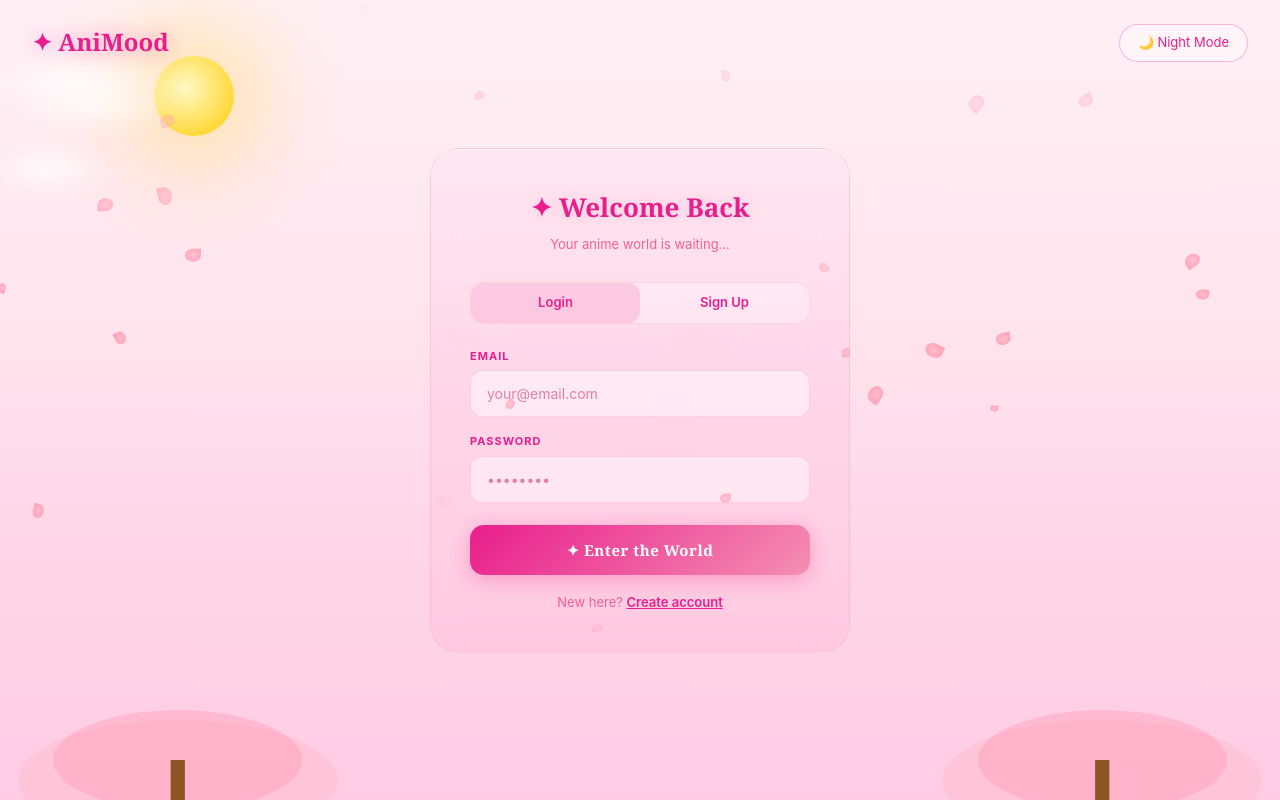
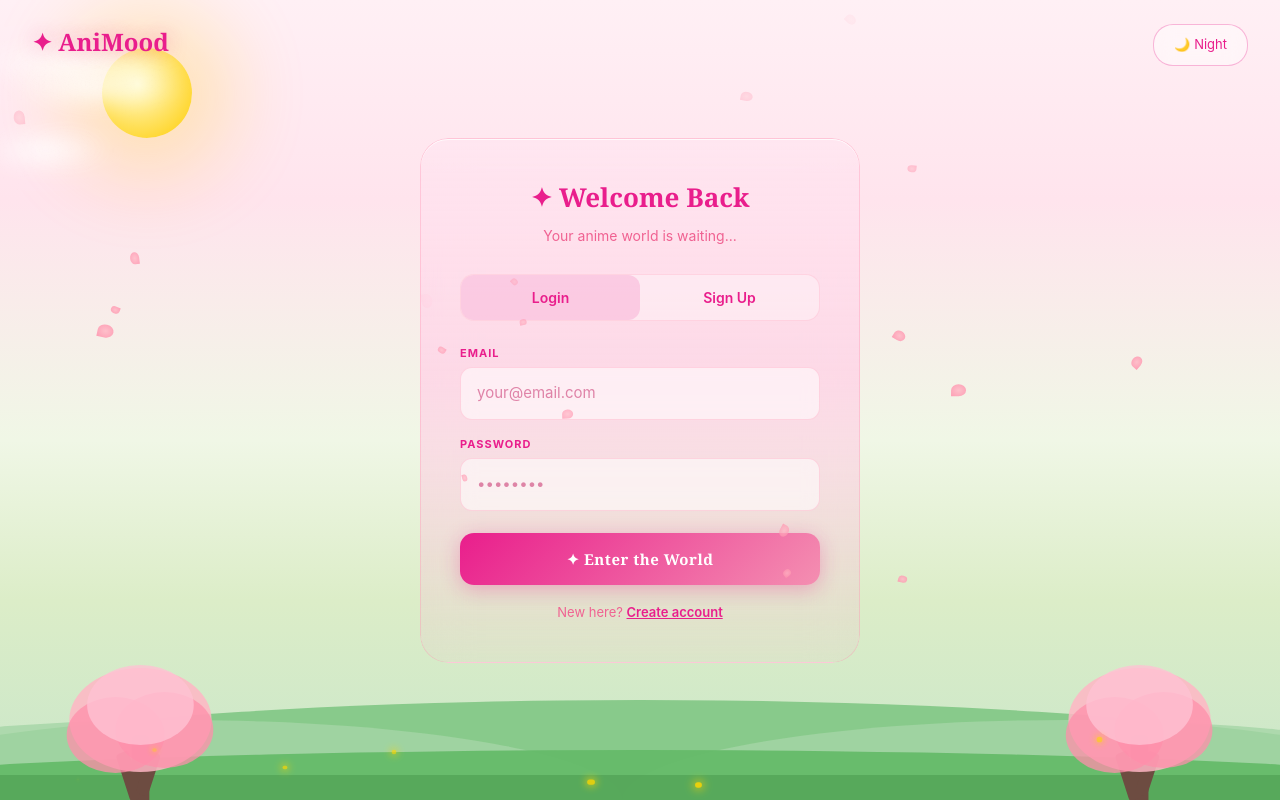
Before and after one commit to roza70/animood, a React (Vite) app: page / in a window 1280 px wide. Built offline with nearby package versions, Linux system fonts and the light colour scheme.

Commit message:
login form updated

```diff
--- a/src/pages/Landing.jsx
+++ b/src/pages/Landing.jsx
@@ -3,50 +3,48 @@ import { motion, AnimatePresence } from "framer-motion"
 
 const random = (min, max) => Math.random() * (max - min) + min
 
-const stars = Array.from({ length: 120 }, (_, i) => ({
+const stars = Array.from({ length: 100 }, (_, i) => ({
   id: i,
   x: random(0, 100),
-  y: random(0, 85),
+  y: random(0, 80),
   size: random(1, 3.5),
   delay: random(0, 6),
   duration: random(2, 5),
 }))
 
-const petals = Array.from({ length: 50 }, (_, i) => ({
+const petals = Array.from({ length: 40 }, (_, i) => ({
   id: i,
   x: random(0, 100),
   duration: random(6, 14),
   delay: random(0, 12),
-  size: random(8, 18),
-  drift: random(-150, 150),
+  size: random(8, 16),
+  drift: random(-120, 120),
   rotation: random(0, 360),
 }))
 
-// Petals that fall ON the form
-const formPetals = Array.from({ length: 15 }, (_, i) => ({
+const formPetals = Array.from({ length: 12 }, (_, i) => ({
   id: i,
-  x: random(0, 100),
+  x: random(5, 95),
   duration: random(4, 8),
   delay: random(0, 8),
   size: random(6, 12),
-  drift: random(-60, 60),
+  drift: random(-50, 50),
   rotation: random(0, 360),
 }))
 
 function DarkBackground() {
   return (
     <div className="fixed inset-0 z-0" style={{
-      background: "linear-gradient(to bottom, #010814 0%, #020f2e 40%, #051840 70%, #0a2a5e 100%)"
+      background: "linear-gradient(to bottom, #010814 0%, #020f2e 35%, #051840 65%, #0a2a5e 100%)"
     }}>
+      {/* Stars */}
       {stars.map(star => (
         <motion.div
           key={star.id}
           className="absolute rounded-full"
           style={{
-            left: `${star.x}%`,
-            top: `${star.y}%`,
-            width: star.size,
-            height: star.size,
+            left: `${star.x}%`, top: `${star.y}%`,
+            width: star.size, height: star.size,
             background: star.size > 2.5 ? "#ffd54f" : "#ffffff",
             boxShadow: star.size > 2.5 ? `0 0 ${star.size * 3}px rgba(255,213,79,0.8)` : "none",
           }}
@@ -55,19 +53,18 @@ function DarkBackground() {
         />
       ))}
 
+      {/* Shooting stars */}
       {[...Array(4)].map((_, i) => (
         <motion.div
           key={i}
           className="absolute"
           style={{
-            left: `${random(5, 70)}%`,
-            top: `${random(3, 35)}%`,
-            width: "120px",
-            height: "1.5px",
+            left: `${random(5, 70)}%`, top: `${random(3, 30)}%`,
+            width: "100px", height: "1.5px",
             background: "linear-gradient(to right, transparent, #ffffff, #ffd54f)",
             rotate: "25deg",
           }}
-          animate={{ x: [0, 300], opacity: [0, 1, 0] }}
+          animate={{ x: [0, 250], opacity: [0, 1, 0] }}
           transition={{ duration: 1.2, repeat: Infinity, delay: i * 2.5, repeatDelay: random(5, 12) }}
         />
       ))}
@@ -76,8 +73,9 @@ function DarkBackground() {
       <motion.div
         className="absolute rounded-full"
         style={{
-          width: 70, height: 70,
-          top: "7%", right: "10%",
+          width: "clamp(50px, 7vw, 80px)",
+          height: "clamp(50px, 7vw, 80px)",
+          top: "7%", right: "8%",
           background: "radial-gradient(circle at 35% 35%, #fffde7, #ffd54f)",
           boxShadow: "0 0 40px 15px rgba(255,213,79,0.2)",
         }}
@@ -86,27 +84,26 @@ function DarkBackground() {
       />
 
       {/* Waves */}
-      <div className="absolute bottom-0 left-0 right-0 overflow-hidden" style={{ height: "150px" }}>
+      <div className="absolute bottom-0 left-0 right-0 overflow-hidden" style={{ height: "clamp(80px, 15vw, 160px)" }}>
         {[0, 1, 2].map((i) => (
           <motion.div
             key={i}
             className="absolute bottom-0 left-0 right-0"
             style={{
-              height: `${60 + i * 25}px`,
+              height: `${40 + i * 20}px`,
               background: `rgba(10, 40, 120, ${0.25 + i * 0.15})`,
-              borderRadius: "60% 60% 0 0 / 30px 30px 0 0",
+              borderRadius: "60% 60% 0 0 / 20px 20px 0 0",
             }}
             animate={{ x: ["-5%", "5%", "-5%"], scaleY: [1, 1.08, 1] }}
             transition={{ duration: 3 + i * 0.8, repeat: Infinity, ease: "easeInOut", delay: i * 0.4 }}
           />
         ))}
-        {[...Array(14)].map((_, i) => (
+        {[...Array(10)].map((_, i) => (
           <motion.div
             key={i}
             className="absolute rounded-full"
             style={{
-              bottom: `${random(10, 100)}px`,
-              left: `${random(5, 95)}%`,
+              bottom: `${random(8, 70)}px`, left: `${random(5, 95)}%`,
               width: random(2, 5), height: random(2, 5),
               background: "#7ecef4",
               boxShadow: "0 0 4px 2px rgba(126,206,244,0.6)",
@@ -123,14 +120,15 @@ function DarkBackground() {
 function LightBackground() {
   return (
     <div className="fixed inset-0 z-0" style={{
-      background: "linear-gradient(to bottom, #fff0f5 0%, #ffe4ed 40%, #ffd6e7 70%, #ffcce3 100%)"
+      background: "linear-gradient(to bottom, #fff0f5 0%, #ffe4ed 25%, #f0f7e6 55%, #dcedc8 75%, #c8e6c9 100%)"
     }}>
       {/* Sun */}
       <motion.div
         className="absolute rounded-full"
         style={{
-          width: 80, height: 80,
-          top: "7%", left: "12%",
+          width: "clamp(55px, 7vw, 90px)",
+          height: "clamp(55px, 7vw, 90px)",
+          top: "6%", left: "8%",
           background: "radial-gradient(circle at 40% 40%, #fff9c4, #ffcc02)",
           boxShadow: "0 0 60px 30px rgba(255,204,2,0.15)",
         }}
@@ -140,14 +138,14 @@ function LightBackground() {
 
       {/* Clouds */}
       {[
-        { y: 10, w: 180, dur: 40, delay: 0 },
-        { y: 18, w: 130, dur: 32, delay: 8 },
-        { y: 7, w: 220, dur: 50, delay: 18 },
+        { y: 8, w: 180, dur: 40, delay: 0 },
+        { y: 16, w: 130, dur: 32, delay: 8 },
+        { y: 5, w: 220, dur: 50, delay: 18 },
       ].map((c, i) => (
         <motion.div
           key={i}
           className="absolute"
-          style={{ top: `${c.y}%`, width: c.w, height: 50 }}
+          style={{ top: `${c.y}%`, width: c.w, height: 45 }}
           animate={{ x: ["-15%", "115%"] }}
           transition={{ duration: c.dur, repeat: Infinity, delay: c.delay, ease: "linear" }}
         >
@@ -159,7 +157,7 @@ function LightBackground() {
         </motion.div>
       ))}
 
-      {/* Full screen petals */}
+      {/* Falling petals */}
       {petals.map(petal => (
         <motion.div
           key={petal.id}
@@ -168,11 +166,10 @@ function LightBackground() {
             left: `${petal.x}%`, top: "-20px",
             width: petal.size, height: petal.size * 0.8,
             background: "radial-gradient(ellipse, #ffb7c5, #ff8fab)",
-            borderRadius: "50% 50% 50% 0", opacity: 0.85,
+            borderRadius: "50% 50% 50% 0",
           }}
           animate={{
-            y: ["0vh", "110vh"],
-            x: [0, petal.drift],
+            y: ["0vh", "110vh"], x: [0, petal.drift],
             rotate: [petal.rotation, petal.rotation + 360],
             opacity: [0, 0.85, 0.85, 0],
           }}
@@ -180,16 +177,48 @@ function LightBackground() {
         />
       ))}
 
-      {/* Sakura trees bottom */}
-      <div className="absolute bottom-0 left-0 right-0">
-        <svg viewBox="0 0 1440 200" preserveAspectRatio="none" style={{ width: "100%", height: "200px" }}>
-          <ellipse cx="200" cy="180" rx="180" ry="60" fill="#ffb7c5" opacity="0.4" />
-          <ellipse cx="200" cy="160" rx="140" ry="50" fill="#ff8fab" opacity="0.35" />
-          <rect x="192" y="160" width="16" height="40" fill="#8d5524" />
-          <ellipse cx="1240" cy="180" rx="180" ry="60" fill="#ffb7c5" opacity="0.4" />
-          <ellipse cx="1240" cy="160" rx="140" ry="50" fill="#ff8fab" opacity="0.35" />
-          <rect x="1232" y="160" width="16" height="40" fill="#8d5524" />
+      {/* Green field + sakura trees at bottom */}
+      <div className="absolute bottom-0 left-0 right-0" style={{ height: "clamp(120px, 20vw, 220px)" }}>
+        <svg viewBox="0 0 1440 220" preserveAspectRatio="none" style={{ width: "100%", height: "100%" }}>
+          {/* Grass layers */}
+          <ellipse cx="720" cy="220" rx="950" ry="100" fill="#81c784" opacity="0.9" />
+          <ellipse cx="200" cy="220" rx="500" ry="80" fill="#a5d6a7" opacity="0.8" />
+          <ellipse cx="1200" cy="220" rx="500" ry="80" fill="#a5d6a7" opacity="0.8" />
+          <ellipse cx="720" cy="230" rx="1100" ry="60" fill="#66bb6a" opacity="0.95" />
+          <rect x="0" y="195" width="1440" height="25" fill="#57a85b" opacity="0.95" />
+          {/* Left sakura tree */}
+          <rect x="148" y="155" width="20" height="70" rx="4" fill="#6d4c41" />
+          <rect x="130" y="175" width="15" height="50" rx="4" fill="#6d4c41" transform="rotate(-20 130 175)" />
+          <rect x="168" y="170" width="14" height="45" rx="4" fill="#6d4c41" transform="rotate(20 168 170)" />
+          <ellipse cx="158" cy="140" rx="80" ry="52" fill="#ffb7c5" opacity="0.85" />
+          <ellipse cx="130" cy="155" rx="55" ry="38" fill="#ff8fab" opacity="0.75" />
+          <ellipse cx="185" cy="150" rx="55" ry="38" fill="#ff8fab" opacity="0.75" />
+          <ellipse cx="158" cy="125" rx="60" ry="40" fill="#ffc2d4" opacity="0.8" />
+          {/* Right sakura tree */}
+          <rect x="1272" y="155" width="20" height="70" rx="4" fill="#6d4c41" />
+          <rect x="1254" y="175" width="15" height="50" rx="4" fill="#6d4c41" transform="rotate(-20 1254 175)" />
+          <rect x="1292" y="170" width="14" height="45" rx="4" fill="#6d4c41" transform="rotate(20 1292 170)" />
+          <ellipse cx="1282" cy="140" rx="80" ry="52" fill="#ffb7c5" opacity="0.85" />
+          <ellipse cx="1254" cy="155" rx="55" ry="38" fill="#ff8fab" opacity="0.75" />
+          <ellipse cx="1309" cy="150" rx="55" ry="38" fill="#ff8fab" opacity="0.75" />
+          <ellipse cx="1282" cy="125" rx="60" ry="40" fill="#ffc2d4" opacity="0.8" />
         </svg>
+
+        {/* Sparkles on grass */}
+        {[...Array(8)].map((_, i) => (
+          <motion.div
+            key={i}
+            className="absolute rounded-full"
+            style={{
+              bottom: `${random(8, 60)}px`, left: `${random(5, 95)}%`,
+              width: random(3, 6), height: random(3, 6),
+              background: "#ffd700",
+              boxShadow: "0 0 6px 2px rgba(255,215,0,0.6)",
+            }}
+            animate={{ opacity: [0, 1, 0], scale: [0.5, 1.5, 0.5] }}
+            transition={{ duration: random(1.5, 3), repeat: Infinity, delay: random(0, 5) }}
+          />
+        ))}
       </div>
     </div>
   )
@@ -206,7 +235,6 @@ export default function Landing({ onLogin }) {
     setError("")
     if (!form.email || !form.password) { setError("Please fill in all fields!"); return }
     if (!isLogin && !form.name) { setError("Please enter your name!"); return }
-
     if (isLogin) {
       const users = JSON.parse(localStorage.getItem("animood_users") || "[]")
       const user = users.find(u => u.email === form.email && u.password === form.password)
@@ -226,16 +254,12 @@ export default function Landing({ onLogin }) {
 
   const inputStyle = {
     width: "100%",
-    padding: "12px 16px",
+    padding: "clamp(10px, 2vw, 14px) 16px",
     borderRadius: "12px",
-    border: isDark
-      ? "1px solid rgba(180,210,255,0.2)"
-      : "1px solid rgba(255,143,175,0.3)",
-    background: isDark
-      ? "rgba(255,255,255,0.06)"
-      : "rgba(255,255,255,0.45)",
+    border: isDark ? "1px solid rgba(180,210,255,0.2)" : "1px solid rgba(255,143,175,0.3)",
+    background: isDark ? "rgba(255,255,255,0.06)" : "rgba(255,255,255,0.55)",
     color: isDark ? "#cce8ff" : "#c2185b",
-    fontSize: "14px",
+    fontSize: "clamp(13px, 2vw, 15px)",
     outline: "none",
     backdropFilter: "blur(8px)",
     boxSizing: "border-box",
@@ -253,8 +277,8 @@ export default function Landing({ onLogin }) {
   }
 
   return (
-    <div className="fixed inset-0 flex items-center justify-center">
-      {/* Background */}
+    <div className="fixed inset-0 flex items-center justify-center" style={{ padding: "clamp(60px, 8vw, 80px) 16px clamp(60px, 8vw, 80px)" }}>
+      {/* Backgrounds */}
       <AnimatePresence mode="wait">
         {isDark ? (
           <motion.div key="dark" initial={{ opacity: 0 }} animate={{ opacity: 1 }} exit={{ opacity: 0 }} transition={{ duration: 0.8 }}>
@@ -268,37 +292,37 @@ export default function Landing({ onLogin }) {
       </AnimatePresence>
 
       {/* Logo */}
-      <div className="fixed top-6 left-8 z-50">
+      <div className="fixed z-50" style={{ top: "clamp(12px, 3vw, 24px)", left: "clamp(12px, 3vw, 32px)" }}>
         <h1 style={{
           fontFamily: "Georgia, serif",
-          fontSize: "clamp(18px, 3vw, 24px)",
+          fontSize: "clamp(16px, 3vw, 24px)",
           fontWeight: "bold",
           color: isDark ? "#90caf9" : "#e91e8c",
           textShadow: isDark ? "0 0 20px rgba(144,202,249,0.6)" : "0 0 20px rgba(233,30,140,0.4)",
           margin: 0,
-        }}>
-          ✦ AniMood
-        </h1>
+        }}>✦ AniMood</h1>
       </div>
 
       {/* Theme toggle */}
       <motion.button
         onClick={() => setTheme(isDark ? "light" : "dark")}
-        whileHover={{ scale: 1.05 }}
-        whileTap={{ scale: 0.95 }}
-        className="fixed top-6 right-8 z-50"
+        whileHover={{ scale: 1.05 }} whileTap={{ scale: 0.95 }}
+        className="fixed z-50"
         style={{
-          padding: "8px 18px",
+          top: "clamp(12px, 3vw, 24px)",
+          right: "clamp(12px, 3vw, 32px)",
+          padding: "clamp(6px, 1.5vw, 10px) clamp(12px, 2vw, 20px)",
           borderRadius: "20px",
           border: isDark ? "1px solid rgba(144,202,249,0.3)" : "1px solid rgba(233,30,140,0.3)",
-          background: isDark ? "rgba(144,202,249,0.1)" : "rgba(255,255,255,0.4)",
+          background: isDark ? "rgba(144,202,249,0.1)" : "rgba(255,255,255,0.45)",
           color: isDark ? "#90caf9" : "#e91e8c",
-          fontSize: "13px",
+          fontSize: "clamp(11px, 1.5vw, 13px)",
           cursor: "pointer",
           backdropFilter: "blur(10px)",
+          whiteSpace: "nowrap",
         }}
       >
-        {isDark ? "🌸 Sakura Mode" : "🌙 Night Mode"}
+        {isDark ? "🌸 Sakura" : "🌙 Night"}
       </motion.button>
 
       {/* FORM CARD */}
@@ -310,31 +334,25 @@ export default function Landing({ onLogin }) {
           position: "relative",
           zIndex: 10,
           width: "100%",
-          maxWidth: "min(420px, 90vw)",
-          margin: "0 16px",
+          maxWidth: "min(440px, 92vw)",
           borderRadius: "28px",
           overflow: "hidden",
         }}
       >
-        {/* Petals falling ON the form (light mode only) */}
+        {/* Petals on form (light only) */}
         {!isDark && formPetals.map(petal => (
           <motion.div
             key={petal.id}
             style={{
               position: "absolute",
-              left: `${petal.x}%`,
-              top: "-20px",
-              width: petal.size,
-              height: petal.size * 0.8,
+              left: `${petal.x}%`, top: "-20px",
+              width: petal.size, height: petal.size * 0.8,
               background: "radial-gradient(ellipse, #ffb7c5, #ff8fab)",
               borderRadius: "50% 50% 50% 0",
-              opacity: 0.7,
-              zIndex: 20,
-              pointerEvents: "none",
+              opacity: 0.7, zIndex: 20, pointerEvents: "none",
             }}
             animate={{
-              y: ["0px", "600px"],
-              x: [0, petal.drift],
+              y: ["0px", "700px"], x: [0, petal.drift],
               rotate: [petal.rotation, petal.rotation + 360],
               opacity: [0, 0.7, 0.7, 0],
             }}
@@ -342,28 +360,26 @@ export default function Landing({ onLogin }) {
           />
         ))}
 
-        {/* Card background — glassy */}
+        {/* Glassy card */}
         <div style={{
-          position: "absolute",
-          inset: 0,
+          position: "absolute", inset: 0,
           background: isDark
-            ? "linear-gradient(to bottom, rgba(5,20,60,0.75) 0%, rgba(5,15,45,0.6) 60%, rgba(10,40,100,0.4) 100%)"
-            : "linear-gradient(to bottom, rgba(255,230,240,0.85) 0%, rgba(255,210,230,0.7) 50%, rgba(255,180,210,0.3) 100%)",
-          backdropFilter: "blur(20px)",
+            ? "linear-gradient(to bottom, rgba(5,20,60,0.78) 0%, rgba(5,15,45,0.65) 60%, rgba(10,40,100,0.38) 100%)"
+            : "linear-gradient(to bottom, rgba(255,230,240,0.9) 0%, rgba(255,210,230,0.78) 45%, rgba(255,190,220,0.35) 80%, rgba(255,180,210,0.1) 100%)",
+          backdropFilter: "blur(24px)",
+          WebkitBackdropFilter: "blur(24px)",
           borderRadius: "28px",
-          border: isDark
-            ? "1px solid rgba(144,202,249,0.15)"
-            : "1px solid rgba(255,143,175,0.3)",
+          border: isDark ? "1px solid rgba(144,202,249,0.15)" : "1px solid rgba(255,143,175,0.35)",
           boxShadow: isDark
             ? "0 8px 60px rgba(0,0,0,0.5), inset 0 1px 0 rgba(255,255,255,0.05)"
-            : "0 8px 60px rgba(255,100,150,0.15), inset 0 1px 0 rgba(255,255,255,0.6)",
+            : "0 8px 60px rgba(255,100,150,0.12), inset 0 1px 0 rgba(255,255,255,0.8)",
         }} />
 
-        {/* Card content */}
-        <div style={{ position: "relative", zIndex: 15, padding: "clamp(24px, 5vw, 40px)" }}>
+        {/* Content */}
+        <div style={{ position: "relative", zIndex: 15, padding: "clamp(20px, 5vw, 40px)" }}>
 
           {/* Header */}
-          <div style={{ textAlign: "center", marginBottom: "28px" }}>
+          <div style={{ textAlign: "center", marginBottom: "clamp(16px, 3vw, 28px)" }}>
             <AnimatePresence mode="wait">
               <motion.h2
                 key={isLogin ? "l" : "s"}
@@ -376,25 +392,22 @@ export default function Landing({ onLogin }) {
                   fontWeight: "bold",
                   color: isDark ? "#cce8ff" : "#e91e8c",
                   margin: "0 0 8px 0",
-                  textShadow: isDark ? "0 0 20px rgba(144,202,249,0.3)" : "0 0 20px rgba(233,30,140,0.2)",
                 }}
               >
                 {isLogin ? "✦ Welcome Back" : "✦ Join AniMood"}
               </motion.h2>
             </AnimatePresence>
-            <p style={{ color: isDark ? "#90caf9" : "#f06292", fontSize: "13px", margin: 0 }}>
+            <p style={{ color: isDark ? "#90caf9" : "#f06292", fontSize: "clamp(12px, 1.8vw, 14px)", margin: 0 }}>
               {isLogin ? "Your anime world is waiting..." : "Begin your anime journey..."}
             </p>
           </div>
 
-          {/* Tab toggle */}
+          {/* Tabs */}
           <div style={{
-            display: "flex",
-            marginBottom: "24px",
-            borderRadius: "14px",
-            overflow: "hidden",
+            display: "flex", marginBottom: "clamp(16px, 3vw, 24px)",
+            borderRadius: "14px", overflow: "hidden",
             border: isDark ? "1px solid rgba(144,202,249,0.15)" : "1px solid rgba(255,143,175,0.25)",
-            background: isDark ? "rgba(255,255,255,0.04)" : "rgba(255,255,255,0.3)",
+            background: isDark ? "rgba(255,255,255,0.04)" : "rgba(255,255,255,0.35)",
           }}>
             {["Login", "Sign Up"].map((tab, i) => (
               <motion.button
@@ -402,23 +415,21 @@ export default function Landing({ onLogin }) {
                 onClick={() => { setIsLogin(i === 0); setError(""); setForm({ name: "", email: "", password: "" }) }}
                 whileTap={{ scale: 0.97 }}
                 style={{
-                  flex: 1, padding: "10px",
-                  fontSize: "13px", fontWeight: "600",
-                  border: "none", cursor: "pointer",
-                  borderRadius: "12px", transition: "all 0.3s",
+                  flex: 1, padding: "clamp(8px, 1.5vw, 12px)",
+                  fontSize: "clamp(12px, 1.8vw, 14px)", fontWeight: "600",
+                  border: "none", cursor: "pointer", borderRadius: "12px",
+                  transition: "all 0.3s",
                   background: (isLogin ? i === 0 : i === 1)
                     ? isDark ? "rgba(144,202,249,0.2)" : "rgba(233,30,140,0.15)"
                     : "transparent",
                   color: isDark ? "#cce8ff" : "#e91e8c",
                 }}
-              >
-                {tab}
-              </motion.button>
+              >{tab}</motion.button>
             ))}
           </div>
 
           {/* Fields */}
-          <div style={{ display: "flex", flexDirection: "column", gap: "16px" }}>
+          <div style={{ display: "flex", flexDirection: "column", gap: "clamp(12px, 2vw, 16px)" }}>
             <AnimatePresence>
               {!isLogin && (
                 <motion.div
@@ -429,38 +440,23 @@ export default function Landing({ onLogin }) {
                   style={{ overflow: "hidden" }}
                 >
                   <label style={labelStyle}>Name</label>
-                  <input
-                    type="text"
-                    placeholder="Your name"
-                    value={form.name}
-                    onChange={e => setForm({ ...form, name: e.target.value })}
-                    style={inputStyle}
-                  />
+                  <input type="text" placeholder="Your name" value={form.name}
+                    onChange={e => setForm({ ...form, name: e.target.value })} style={inputStyle} />
                 </motion.div>
               )}
             </AnimatePresence>
 
             <div>
               <label style={labelStyle}>Email</label>
-              <input
-                type="email"
-                placeholder="your@email.com"
-                value={form.email}
-                onChange={e => setForm({ ...form, email: e.target.value })}
-                style={inputStyle}
-              />
+              <input type="email" placeholder="your@email.com" value={form.email}
+                onChange={e => setForm({ ...form, email: e.target.value })} style={inputStyle} />
             </div>
 
             <div>
               <label style={labelStyle}>Password</label>
-              <input
-                type="password"
-                placeholder="••••••••"
-                value={form.password}
+              <input type="password" placeholder="••••••••" value={form.password}
                 onChange={e => setForm({ ...form, password: e.target.value })}
-                onKeyDown={e => e.key === "Enter" && handleSubmit()}
-                style={inputStyle}
-              />
+                onKeyDown={e => e.key === "Enter" && handleSubmit()} style={inputStyle} />
             </div>
           </div>
 
@@ -468,36 +464,28 @@ export default function Landing({ onLogin }) {
           <AnimatePresence>
             {error && (
               <motion.p
-                initial={{ opacity: 0, y: -5 }}
-                animate={{ opacity: 1, y: 0 }}
-                exit={{ opacity: 0 }}
+                initial={{ opacity: 0, y: -5 }} animate={{ opacity: 1, y: 0 }} exit={{ opacity: 0 }}
                 style={{ color: "#ef5350", fontSize: "13px", marginTop: "10px", textAlign: "center" }}
-              >
-                ⚠ {error}
-              </motion.p>
+              >⚠ {error}</motion.p>
             )}
           </AnimatePresence>
 
           {/* Submit */}
           <motion.button
             onClick={handleSubmit}
-            whileHover={{ scale: 1.02, boxShadow: isDark ? "0 6px 30px rgba(144,202,249,0.4)" : "0 6px 30px rgba(233,30,140,0.4)" }}
-            whileTap={{ scale: 0.97 }}
+            whileHover={{ scale: 1.02 }} whileTap={{ scale: 0.97 }}
             style={{
               width: "100%",
-              padding: "14px",
-              marginTop: "22px",
-              borderRadius: "14px",
-              border: "none",
+              padding: "clamp(12px, 2vw, 15px)",
+              marginTop: "clamp(16px, 3vw, 22px)",
+              borderRadius: "14px", border: "none",
               background: isDark
                 ? "linear-gradient(135deg, #1565c0, #42a5f5)"
                 : "linear-gradient(135deg, #e91e8c, #f48fb1)",
               color: "white",
-              fontSize: "15px",
-              fontWeight: "700",
-              cursor: "pointer",
-              fontFamily: "Georgia, serif",
-              letterSpacing: "0.5px",
+              fontSize: "clamp(13px, 2vw, 15px)",
+              fontWeight: "700", cursor: "pointer",
+              fontFamily: "Georgia, serif", letterSpacing: "0.5px",
               boxShadow: isDark ? "0 4px 20px rgba(66,165,245,0.3)" : "0 4px 20px rgba(233,30,140,0.3)",
               transition: "all 0.3s",
             }}
@@ -506,7 +494,7 @@ export default function Landing({ onLogin }) {
           </motion.button>
 
           {/* Switch */}
-          <p style={{ textAlign: "center", marginTop: "18px", fontSize: "13px", color: isDark ? "#90caf9" : "#f06292" }}>
+          <p style={{ textAlign: "center", marginTop: "clamp(12px, 2vw, 18px)", fontSize: "clamp(12px, 1.8vw, 13px)", color: isDark ? "#90caf9" : "#f06292" }}>
             {isLogin ? "New here? " : "Already have an account? "}
             <span
               onClick={() => { setIsLogin(!isLogin); setError(""); setForm({ name: "", email: "", password: "" }) }}
```
Also changed, not shown: src/components/Character/DarkCharacter.jsx (+16 -11 lines).
